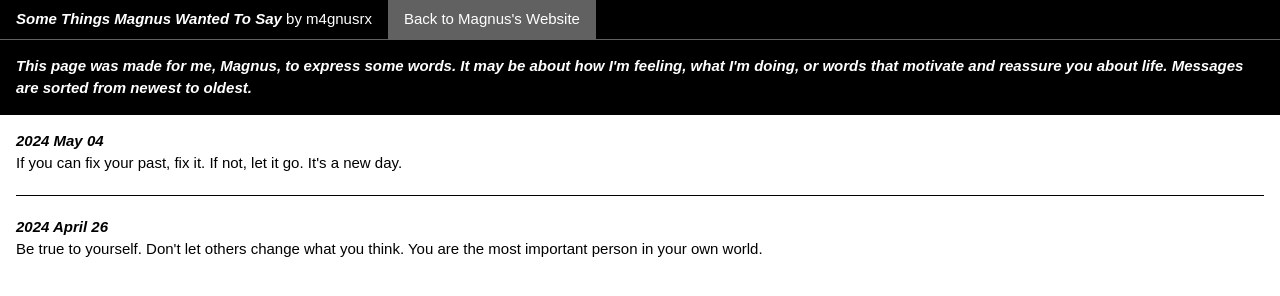
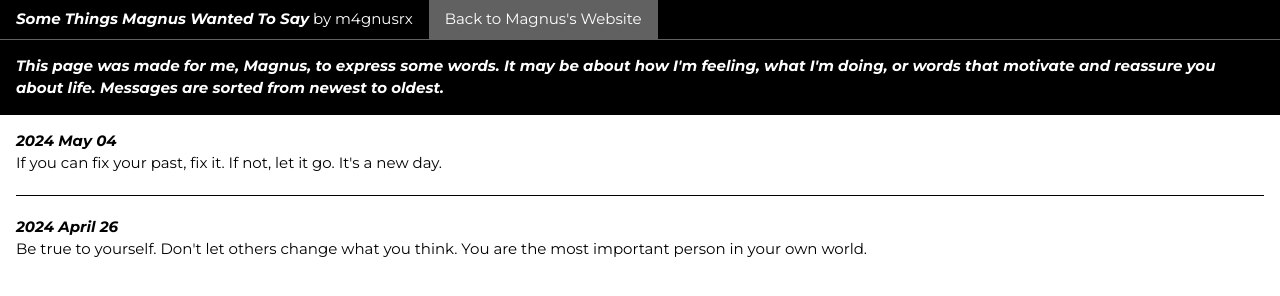
Before and after one commit to m4gnusrx/SomeThingsMagnusWantedToSay, a plain HTML site: page index.html in a window 1280 px wide. Drawn offline with nearby package versions, Linux system fonts and the light colour scheme.

Commit message:
Update style.css

```diff
--- a/style/style.css
+++ b/style/style.css
@@ -6,7 +6,7 @@ html {
 }
 
 body, button, h1, h2, h3, h4, h5, h6 {
-    font-family: Arial, Helvetica, sans-serif;
+    font-family: "Montserrat", sans-serif;
 }
 
 #info {
```
